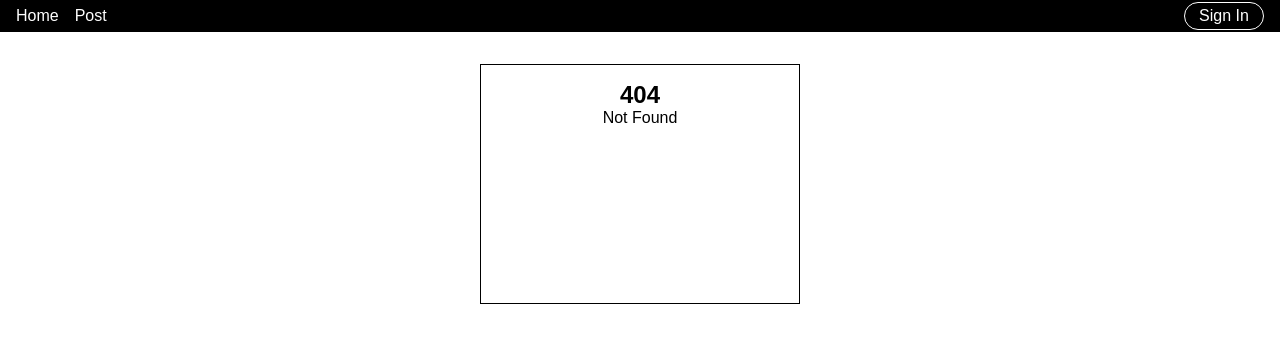
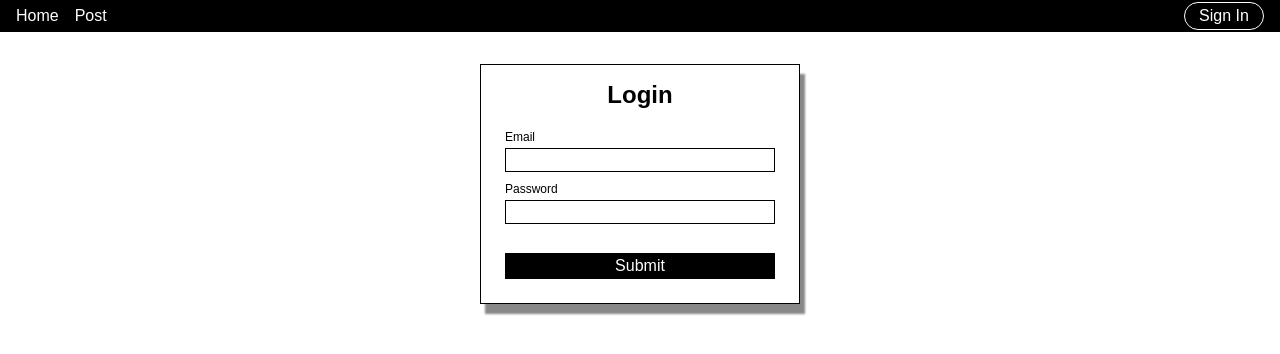
Before and after one commit to deusofka/redux-comments-list, a React (Create React App) app in the folder client/: page /login in a window 1280 px wide. Before the commit this address had no page. Shown: the top 354 px of the page. Built offline with nearby package versions, Linux system fonts and the light colour scheme.

Commit message:
feat: add login component

```diff
--- a/client/src/App.css
+++ b/client/src/App.css
@@ -68,7 +68,8 @@ button {
 
 /* Comment List, Comment Box */
 #comment_list,
-#comment_box {
+#comment_box,
+#login {
   box-shadow: 5px 10px 2px #888;
 }
 
@@ -87,11 +88,13 @@ button {
 }
 
 #comments_list > h2,
-#comment_box > h2 {
+#comment_box > h2,
+#login > h2 {
   flex-grow: 0;
 }
 
-#inputs {
+#inputs,
+.fields {
   display: flex;
   flex-direction: column;
   flex-grow: 1;
@@ -110,6 +113,35 @@ button {
   border: #000 solid 1px;
   outline: none;
   overflow: scroll;
+}
+
+.fields {
+  justify-content: center;
+}
+
+.fields > input {
+  height: 1.5rem;
+  border-radius: 0%;
+  outline: none;
+  border: none;
+  border: #000 solid 1px;
+  padding-left: 0.5rem;
+}
+
+.fields > input:first-of-type {
+  margin-bottom: 0.625rem;
+}
+
+.fields > label {
+  text-align: left;
+  margin-bottom: 0.25rem;
+  font-size: 0.75rem;
+}
+
+#login > button {
+  padding: 0.25rem;
+  border: none;
+  margin: 0.5rem;
 }
 
 #inputs > textarea {
--- a/client/src/components/App.js
+++ b/client/src/components/App.js
@@ -2,6 +2,7 @@ import React from 'react'
 import { Switch, Route } from 'react-router-dom'
 import CommentBox from './CommentBox'
 import CommentList from './CommentList'
+import Login from './Login'
 import Navbar from './Navbar'
 import Error from './Error'
 import Alerts from './Alerts'
@@ -14,6 +15,7 @@ function App () {
       <Switch>
         <Route exact path='/' component={CommentList} />
         <Route path='/post' component={CommentBox} />
+        <Route path='/login' component={Login} />
         <Route component={Error} />
       </Switch>
       <Alerts />
--- /dev/null
+++ b/client/src/components/Login.js
@@ -0,0 +1,20 @@
+import React from 'react'
+
+const Login = () => {
+  return (
+    <>
+      <div id='login'>
+        <h2>Login</h2>
+        <div class='fields'>
+          <label htmlFor='email'>Email</label>
+          <input id='email' type='text' autocomplete='off' />
+          <label htmlFor='password'>Password</label>
+          <input id='password' type='password' autocomplete='off' />
+        </div>
+        <button>Submit</button>
+      </div>
+    </>
+  )
+}
+
+export default Login
```
